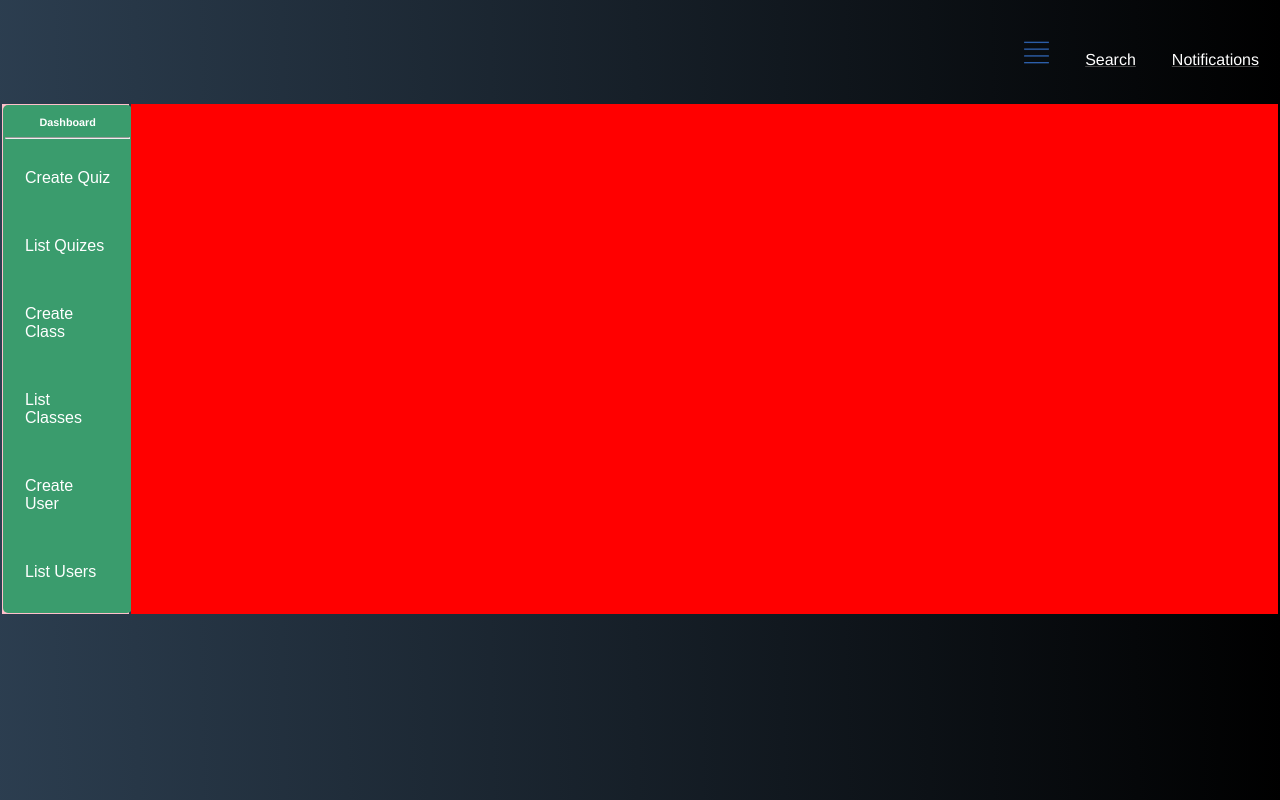
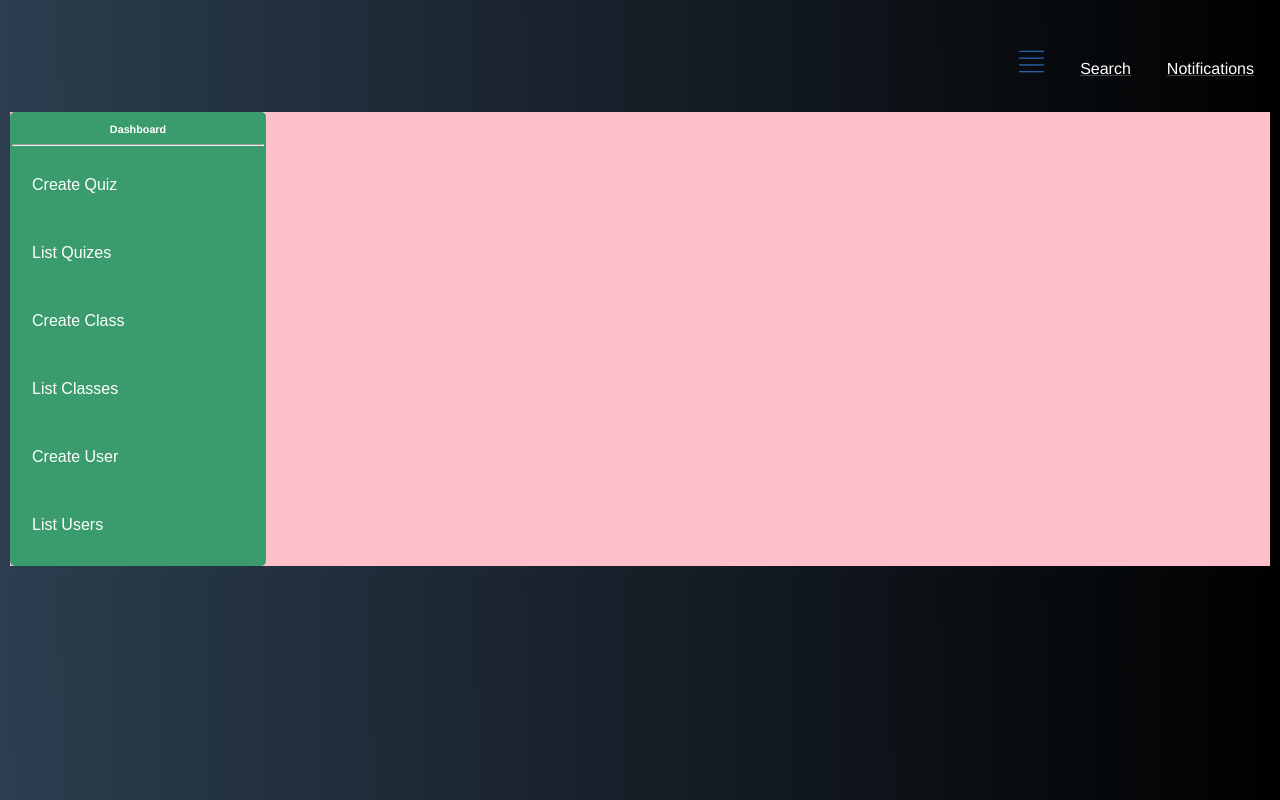
Before and after one commit to hosseindehghanipour1998/onlineClass-Backend, a Vue app in the folder online-class/: page / in a window 1280 px wide. Built offline with nearby package versions, Linux system fonts and the light colour scheme; what vue-particles would draw is missing.

Commit message:
before implementing Amir-erfan Implementationa

```diff
--- a/online-class/src/components/EditProfileForm.vue
+++ b/online-class/src/components/EditProfileForm.vue
@@ -1,44 +1,42 @@
 <template>
 
 
-<div class="SignInAlignment">
-<main class="black-80 full">
-  <form class="center ">
-    <fieldset id="sign_up" style="padding:10px;flex:1;" class="ba b--transparent ph0 mh0">
+<div id="kk" class="SignInAlignment">
+    <form >
+      <fieldset id="sign_up" style="padding:10px;">
         <h3 style="color:white"> Edit Profile </h3>
-
         <div class="row">
           <div class="column">
-            <input  class="inputStyle  pa2 input-reset ba b--transparent bg-transparent    inputStyle" type="text"  placeholder="First Name ">
+              <input  class="inputStyle pa2 inputStyle" type="text"  placeholder="First Name ">
           </div>
           <div class="column">
-            <input class="inputStyle  pa2 input-reset ba b--transparent bg-transparent    inputStyle" type="text"  placeholder="Last Name ">
+              <input class="inputStyle  pa2 inputStyle" type="text"  placeholder="Last Name ">
           </div>
         </div>
 
         <div class="row pa2" style="width:100% ">
-          <input class="inputStyle  pa2 input-reset ba b--transparent bg-transparent   inputStyle" type="email" name="email-address" placeholder="Email Address" id="email-address">
+            <input class="inputStyle  pa2 inputStyle" type="email" name="email-address" placeholder="Email Address" id="email-address">
         </div>
 
         <div class="row pa2" style="width:100% ">
-        <input class="inputStyle  pa2 input-reset ba b--transparent bg-transparent    inputStyle" type="password" name="password"  id="password" placeholder="Password">
+          <input class="inputStyle  pa2  inputStyle" type="password" name="password"  id="password" placeholder="Password">
         </div>
 
       <div class="row pa2" style="width:100% ">
-        <input class="inputStyle  pa2 input-reset ba b--transparent bg-transparent    inputStyle" type="password" name="password"  id="ConfirmPassword" placeholder="Confirm Password">
+          <input class="inputStyle  pa2 inputStyle" type="password" name="password"  id="ConfirmPassword" placeholder="Confirm Password">
         </div>
 
 
         <div class="row">
           <div class="column3">
-            <input  class="inputStyle  pa2 input-reset ba b--transparent bg-transparent    inputStyle" type="text"  placeholder="Postal Code ">
+              <input  class="inputStyle  pa2 inputStyle" type="text"  placeholder="Postal Code ">
           </div>
           <div class="column3">
-            <input class="inputStyle  pa2 input-reset ba b--transparent bg-transparent    inputStyle" type="text"  placeholder="Country">
+              <input class="inputStyle  pa2 inputStyle" type="text"  placeholder="Country">
           </div>
 
           <div class="column3">
-            <input class="inputStyle  pa2 input-reset ba b--transparent bg-transparent    inputStyle" type="text"  placeholder="City">
+              <input class="inputStyle  pa2 inputStyle" type="text"  placeholder="City">
           </div>
         </div>
 
@@ -49,11 +47,8 @@
           <input class=" buttonStyle b ph3 pv2    bg-transparent grow pointer  f6 dib" style ="width:auto;height:auto; float:right;" type="submit" value="Save">
           <input class=" buttonStyle b ph3 pv2    bg-transparent grow pointer  f6 dib" style ="width:auto;height:auto; float:left;" type="submit" value="Reset">
         </div>
-
       </fieldset>
-
     </form>
-</main>
 </div>
 </template>
 
@@ -61,21 +56,13 @@
  @import "../CSSFiles/Forms.css";
 .SignInAlignment {
 	font-family: "Comic Sans MS", cursive, sans-serif ;
-	width: 80%;
-	height: 90%;
-  flex:1;
-  	position: absolute;
-  	left: 50%;
-  	top: 50%;
-  	transform: translate(-50%, -50%);
-    box-shadow :0 4px 8px 0 rgb(0, 0, 0), 0 6px 20px 0 rgba(0, 0, 0, 1);
-    box-shadow :  1 8px 16px 0 rgba(0,0,0,1);
+	width: 100px;
+  height: 100px;
+  box-shadow :  rgba(0,0,0,1);
   opacity: 1 !important;
 }
 
-.paddingRight{
-  margin-right: 60px !important;
-}
+
 .inputStyle {
     color: blanchedalmond !important;
     border-radius: 12px;
@@ -84,17 +71,12 @@
 	  transition-duration: 0.4s;
     border: 2px solid #008CBA;
     width: 100%;
-    font-size: 1.5rem;
+    font-size: 1rem;
 }
 
 .inputStyle:hover{
 
   border-color:purple;
-}
-
-.inputStyle:click{
-	border-block-color: pink;
-
 }
 
 
@@ -124,25 +106,10 @@
   clear: both;
 }
 
-.full{
-    widows: 100%;
+#kk {
+  display: flex;
+  flex:1;
   height: 100%;
-}
-
-
-.card {
-  /* Add shadows to create the "card" effect */
-  box-shadow: 0 4px 8px 0 rgba(0,0,0,0.2);
-  transition: 0.3s;
-}
-
-/* On mouse-over, add a deeper shadow */
-.card:hover {
-  box-shadow: 0 8px 16px 0 rgba(0,0,0,0.2);
-}
-
-/* Add some padding inside the card container */
-.container {
-  padding: 2px 16px;
+  width: 100%;
 }
 </style>
--- a/online-class/src/components/Home/Home.vue
+++ b/online-class/src/components/Home/Home.vue
@@ -1,37 +1,39 @@
 <template>
 
-    <div style="max-width:100%;height:100%;">
+    <div id = "father" style="">
 
-        <table style="width:100%;height:100%;">
-            <tbody>
+        <div  style="width:100%;height:100%;">
 
-                <tr style="height:20%; width:100%;padding:2px;">
-                    <td colspan="2">
+
+                <div id="upperRow"  >
+                    <div id="header">
                         <Header></Header>
-                    </td>
-                </tr>
+                    </div>
+                </div>
 
-                <tr style="height:80%; width:100%; background-color:pink; ">
-                    <td style="width:10% ; height:100%; background-color:pink;">
+                <div id="lowerRow"  >
+
+                    <div id="leftbox">
                         <SideBar></SideBar>
-                    </td>
-                    <td style="width:90% ; height:100%;background-color:red;">
-                        <div style="backgroundcolor:purple;"></div>
-                    </td>
-                </tr>
+                    </div>
 
-            </tbody>
-        </table>
+                    <div  id="rightbox">
+                    </div>
+
+                </div>
+        </div>
     </div>
 </template>
 
 <script>
 import SideBar from '../VerticalList/SideBar.vue' ;
 import Header from '../Header/Header.vue' ;
+import EditProfileForm from '../EditProfileForm.vue'
 export default {
     components: {
         SideBar,
-        Header
+        Header,
+        EditProfileForm
     }
 
 }
@@ -39,4 +41,66 @@ export default {
 
 <style scoped>
 
+.column {
+    float:left;
+    width: 50%;
+    padding: 10px;
+
+  }
+  /* Clear floats after the columns */
+  .row:after {
+    content: "";
+    display: table;
+    clear: both;
+  }
+
+  .full{
+      widows: 100%;
+      height: 100%;
+  }
+
+
+#leftbox {
+
+    float:left;
+    width:20%;
+    height:100%;
+}
+#father{
+    display: flex;
+    flex:1;
+    height:100%;
+    max-width:100%;
+    margin:10px;
+}
+
+
+#header{
+height:100%; width:100%;
+}
+
+#rightbox{
+    display: flex;
+    flex:1;
+    margin-top: 10px;
+    margin-bottom: 10px;
+    float:right;
+    width:75%;
+    height:100%;
+    background-color:purple;
+
+}
+#upperRow{
+height:20%;
+width:100%;
+padding:2px;
+}
+
+#lowerRow {
+    display: flex;
+    flex:1;
+    height: 100%;
+    width:100%;
+    background-color:pink;
+}
 </style>
```
Lines whose indentation alone changed are shown as unchanged.
